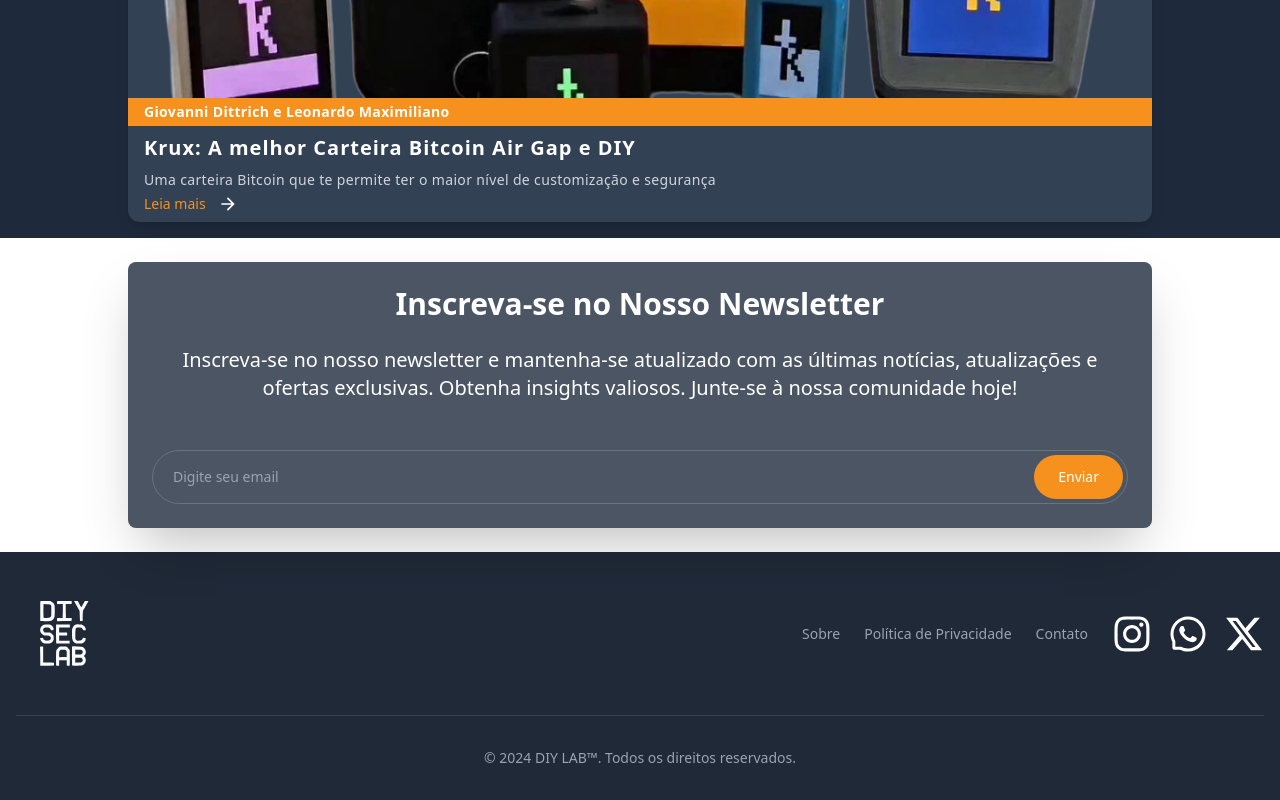
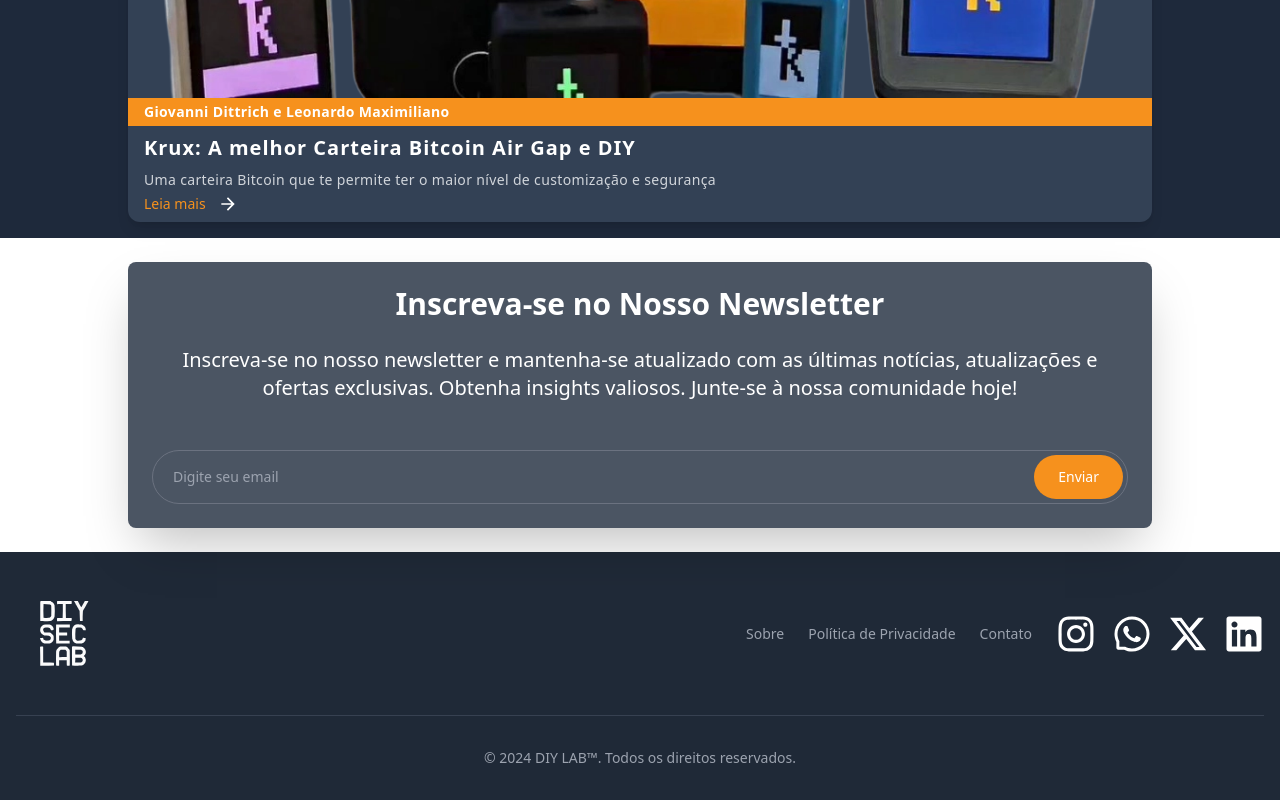
Before and after one commit to Lucasqc04/john-galt, a React (Vite) app: page /pt in a window 1280 px wide. Shown: the part 3753-4553 px from the top of the page. Built offline with nearby package versions, Linux system fonts and the light colour scheme; no server answers; what @mercadopago/sdk-react, tailwindcss-animated would draw is missing.

Commit message:
feat(footer): add linkedIn

```diff
--- a/src/view/layout/Footer/Footer.tsx
+++ b/src/view/layout/Footer/Footer.tsx
@@ -1,5 +1,5 @@
 import { AiOutlineWhatsApp } from 'react-icons/ai';
-import { FaInstagram } from 'react-icons/fa';
+import { FaInstagram, FaLinkedin } from 'react-icons/fa';
 import { FaXTwitter } from 'react-icons/fa6';
 import { Link } from 'react-router-dom';
 import { LanguageTexts } from '../../../domain/locales/Language';
@@ -80,7 +80,7 @@ export function Footer() {
 
             <div className="group relative inline-block">
               <a
-                href="https://api.whatsapp.com/send?phone=+5511994458337&text=Ol%C3%A1,%20Tudo%20bem?%0A%0AEu%20gostaria%20de%20saber%20mais%20sobre%20os%20produtos%20da%20DIY%20LAB..."
+                href="https://api.whatsapp.com/send?phone=+5511919050416&text=Ol%C3%A1,%20Tudo%20bem?%0A%0AEu%20gostaria%20de%20saber%20mais%20sobre%20os%20produtos%20da%20DIY%20LAB..."
                 target="_blank"
                 rel="noopener noreferrer"
                 className="focus:outline-none"
@@ -111,6 +111,23 @@ export function Footer() {
                 X
               </span>
             </div>
+
+            <div className="group relative inline-block">
+              <a
+                href="https://api.whatsapp.com/send?phone=+5511919050416&text=Ol%C3%A1,%20Tudo%20bem?%0A%0AEu%20gostaria%20de%20saber%20mais%20sobre%20os%20produtos%20da%20DIY%20LAB..."
+                target="_blank"
+                rel="noopener noreferrer"
+                className="focus:outline-none"
+              >
+                <FaLinkedin
+                  className="transform transition-transform duration-300 hover:scale-125 text-gray-700 dark:text-white hover:text-[#F6911D]"
+                  size={40}
+                />
+              </a>
+              <span className="absolute -top-14 left-1/2 transform -translate-x-1/2 z-20 px-4 py-2 text-sm font-bold text-white bg-gray-900 rounded-lg shadow-lg transition-transform duration-300 ease-in-out scale-0 group-hover:scale-100">
+                LinkedIn
+              </span>
+            </div>
           </div>
         </div>
 
```
